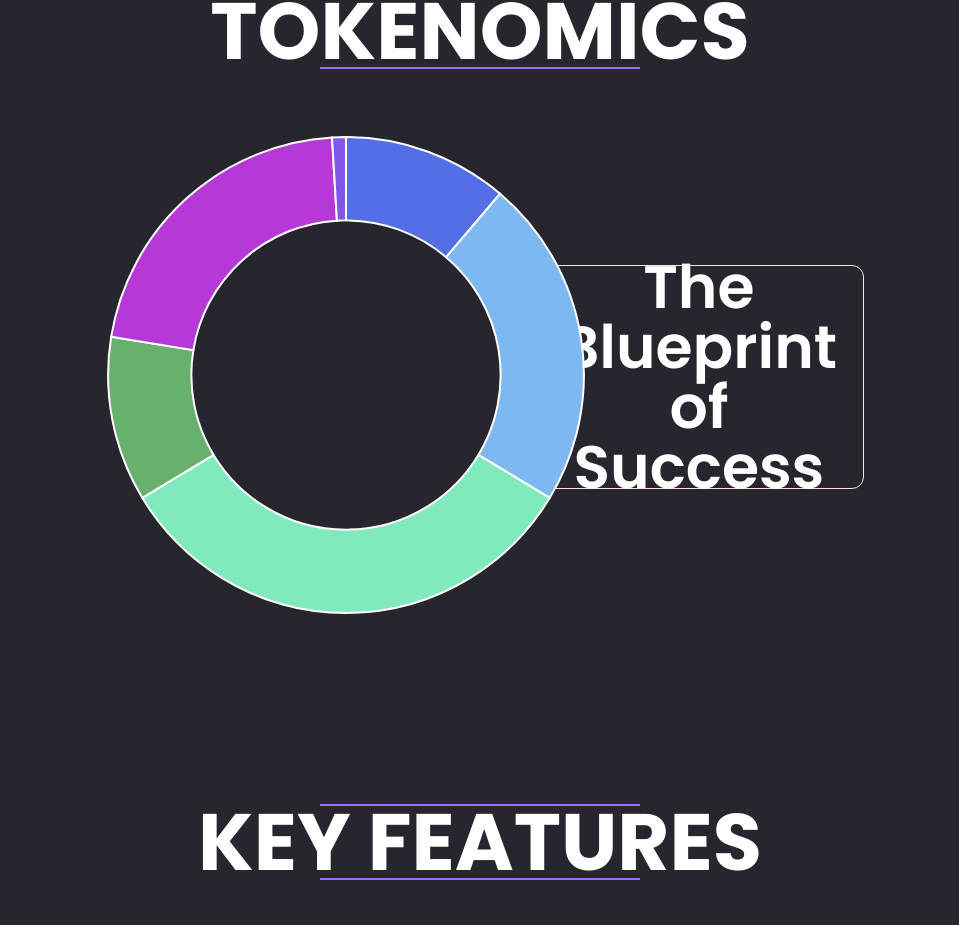
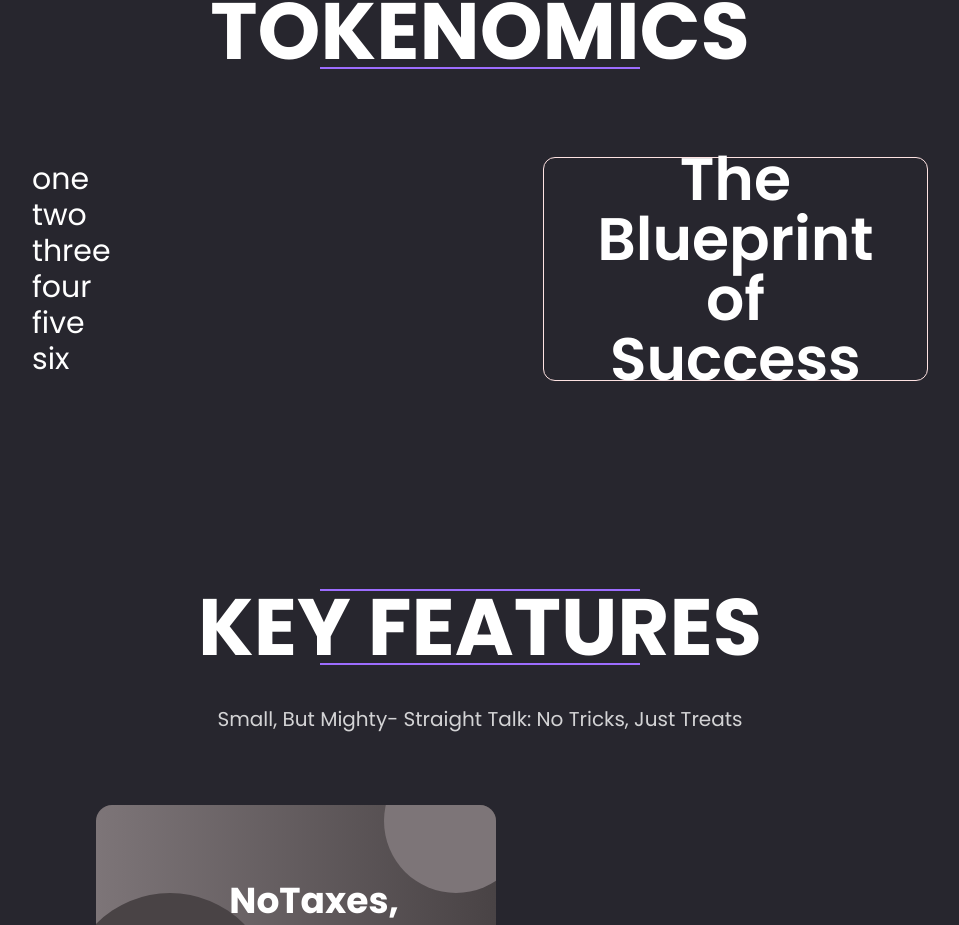
Before and after one commit to ICP-hub/solana-coin, a React (Vite) app: page / in a window 1280 px wide. Shown: the part 835-1760 px from the top of the page, without its empty margins (160-1119 px from the left). Built offline with nearby package versions, Linux system fonts and the light colour scheme.

Commit message:
card change on hover effect added in tokenomics section

```diff
--- a/src/components/navbar/navbar.css
+++ b/src/components/navbar/navbar.css
@@ -10,7 +10,7 @@
 } */
 .nav-title{
     @apply text-3xl text-white font-bold overflow-hidden;
-    animation: typing 3s steps(7, end);
+    animation: typing 5s steps(7, end);
 }
 .nav-link-cont{
     @apply w-1/4 flex justify-between
--- a/src/components/tokenomics-sec/Tokenomics.jsx
+++ b/src/components/tokenomics-sec/Tokenomics.jsx
@@ -1,10 +1,6 @@
-import React from 'react'
+import React, { useState } from 'react'
 import './tokenomics.css'
 import Title from '../re-usables/Title'
-// import Chart from "chart.js/auto";
-// import { Doughnut } from 'react-chartjs-2';
-// import {AgChartsReact} from 'ag-charts-react'
-import Chart from 'react-apexcharts'
 
 let chartColors=[
   "#546FE5",
@@ -14,69 +10,89 @@ let chartColors=[
   "#B639D7",
   "#8057E8"
   ]
+const tokenData=[
+  {
+    num:21,
+    title:"Billion",
+    medium:"Total Supply",
+    normal:"21 Billion $ICHUA tokens, echoing the legendary cap of Bitcoin &  ensuring scarcity & value, 'cause we're all about that exclusive vibe.",
+    color:"rgb(128,87,232,0.7)"
+  },
+  {
+    num:6.3,
+    title:"Billion",
+    medium:"CommunityAirdrops",
+    normal:"Air Droppin' Like It's Hot: 30% (6.3 Billion) for the  community who's with us from the get-go (early adopters and community  advocates)",
+    color:"rgb(84,111,229,0.7)"
+  },
+  {
+    num:8.4,
+    title:"Billion",
+    medium:"Public Distribution",
+    normal:"40% (8.4 Billion)– Ensuring broad and fair distribution to  maintain a decentralized and vibrant community.",
+    color:"rgb(182,57,215,0.7)"
+  },
+  {
+    num:1.04,
+    title:"Billion",
+    medium:"Development & Partnerships",
+    normal:"15% (3.15 Billion) Allocated for continuous innovation, growth, and strategic alliances to propel  $ICHUA forward.",
+    color:"rgb(125,185,240,0.7)"
+  },
+  {
+    num:3.15,
+    title:"Billion",
+    medium:"Charity Wallet",
+    normal:"5% (1.05 Billion)– Because every big-hearted Chihuahua  has a cause they bark for; our commitment to giving back.",
+    color:"rgb(128,234,188,0.7)"
+  },
+  {
+    num:3.15,
+    title:"Billion",
+    medium:"Deflationary Mechanism",
+    normal:"10% (2.1 Billion)– Periodic token burns to keep  inflation in check and value on the rise, just like the feisty spirit of a  Chihuahua.",
+    color:"rgb(103,176,109,0.7)"
+  }
+]
 
 const Tokenomics = () => {
+  const [tokenText,setTokenText]=useState(0)
   return (
     <div className='token-sec' id='token'>
       <Title title={"TOKENOMICS"}/>
       <div className="token-chart-cont">
         <div className="token-chart">
-          {/* <Doughnut
-            data={{
-              datasets:[{
-                data:[21,19,5,35,8,12],
-                weight:20,
+          <p className="sampleText" onMouseEnter={()=>setTokenText(1)} onMouseLeave={()=>setTokenText(0)}>one</p>
+          <p className="sampleText" onMouseEnter={()=>setTokenText(2)} onMouseLeave={()=>setTokenText(0)}>two</p>
+          <p className="sampleText" onMouseEnter={()=>setTokenText(3)} onMouseLeave={()=>setTokenText(0)}>three</p>
+          <p className="sampleText" onMouseEnter={()=>setTokenText(4)} onMouseLeave={()=>setTokenText(0)}>four</p>
+          <p className="sampleText" onMouseEnter={()=>setTokenText(5)} onMouseLeave={()=>setTokenText(0)}>five</p>
+          <p className="sampleText" onMouseEnter={()=>setTokenText(6)} onMouseLeave={()=>setTokenText(0)}>six</p>
+        </div>
+        {
+          tokenText>0?
+          <div className="token-chart-text-cont2" style={{backgroundColor:tokenData[tokenText-1].color}}>
+            <div className="token-chart-text-head-cont">
+              <h2 className="token-chart-text-head-light">
+                {tokenData[tokenText-1].num}
+              </h2>
+              <h2 className="token-chart-text-head-bold">
+                {tokenData[tokenText-1].title}
+              </h2>
+            </div>
+            <h4 className="token-chart-text-medium">
+              {tokenData[tokenText-1].medium}
+            </h4>
+            <p className="token-chart-text-small">
+              {tokenData[tokenText-1].normal}
+            </p>
+          </div>
+          :
+          <div className="token-chart-text-cont">
+            <p className="token-chart-text">The Blueprint of Success</p>
+          </div>
+        }
 
-              }
-            ],
-              labels:["a","b","c","d","e"],
-
-
-
-            }
-
-
-          }
-          options={
-            legen
-          }
-
-          />           */}
-          <Chart
-            type={"donut"}
-            width={500}
-
-            height={500}
-            series={[12,24,35,12,23,1]}
-
-            options={
-              {
-
-              colors:chartColors,
-              legend:{
-                show:false
-              },
-              labels:[],
-              dataLabels:{
-                enabled:false
-              },
-              plotOptions:{
-                pie:{
-                  donut:{
-                    labels:{
-                      show:false,
-                    },
-
-                  }
-                }
-              }
-            }}
-            />
-
-        </div>
-        <div className="token-chart-text-cont">
-          <p className="token-chart-text">The Blueprint of Success</p>
-        </div>
       </div>
     </div>
   )
--- a/src/components/tokenomics-sec/tokenomics.css
+++ b/src/components/tokenomics-sec/tokenomics.css
@@ -2,15 +2,40 @@
     @apply w-screen flex flex-col items-center bg-footerBG pt-10 pb-20
 }
 .token-chart-cont{
-    @apply w-[60vw] flex justify-between items-center my-8
+    @apply w-[70vw] flex justify-between items-center my-16
 }
 .token-chart{
     @apply w-1/3
 }
 .token-chart-text-cont{
-    @apply w-[43%] h-[28vh] flex items-center justify-center border-red-100 rounded-xl  px-10;
+    @apply w-[43%] h-[28vh] flex flex-col justify-center border-red-100 rounded-xl  px-10;
     border-width: 1px;
 }
 .token-chart-text{
     @apply text-6xl text-white font-semibold text-center
 }
+.sampleText{
+    @apply text-3xl text-white w-fit cursor-pointer p-0
+}
+
+/* different hover appear cards */
+
+.token-chart-text-cont2{
+    @apply w-[43%] h-[28vh] flex flex-col justify-center border-white rounded-xl  pl-5 ;
+    border-width: 1px;
+}
+.token-chart-text-head-cont{
+    @apply flex items-center w-full
+}
+.token-chart-text-head-light{
+    @apply text-white text-6xl font-light mr-4
+}
+.token-chart-text-head-bold{
+    @apply text-white text-6xl font-extrabold
+}
+.token-chart-text-medium{
+    @apply text-white text-3xl font-bold mb-6
+}
+.token-chart-text-small{
+    @apply text-white text-base w-full
+}
```
Also changed, not shown: package.json (+2 -6 lines), 1 other file (tests, documents, lock files or other folders).
